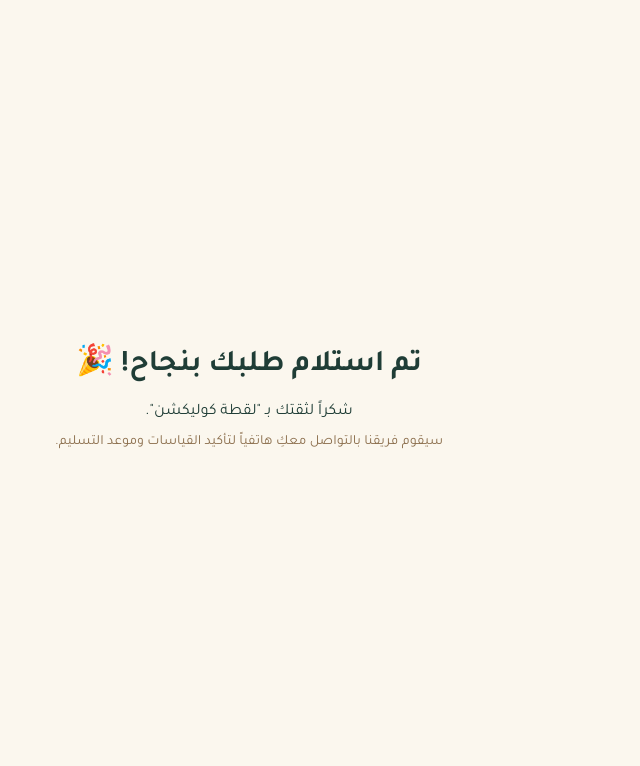
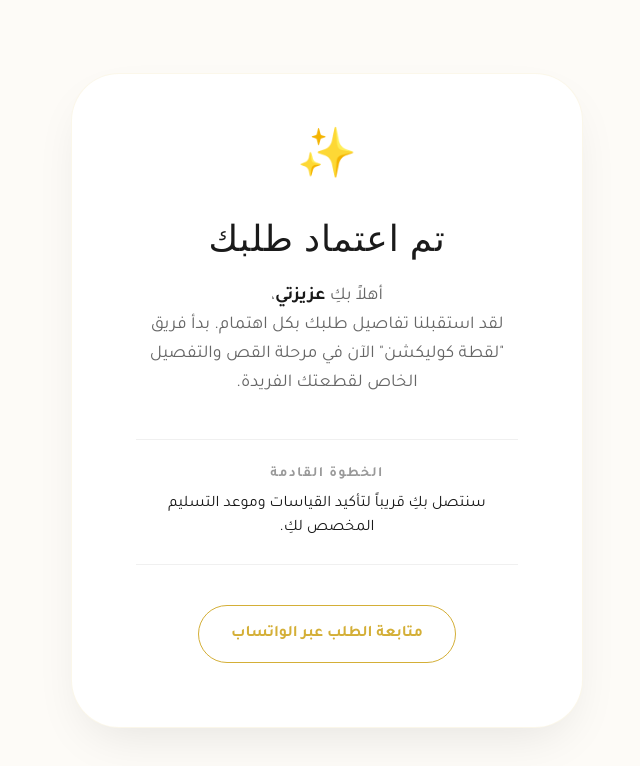
Before and after one commit to Bdourq/Loooool1, a Next.js app: page /tanko in a window 1280 px wide. Shown: the top 766 px of the page, without its empty margins (460-1100 px from the left). Built offline with nearby package versions, Linux system fonts and the light colour scheme.

Commit message:
Refactor Tanko component with improved layout

```diff
--- a/app/tanko/page.js
+++ b/app/tanko/page.js
@@ -1,9 +1,54 @@
-export default function Tanko() {
+"use client";
+import { useSearchParams } from "next/navigation";
+import { Suspense } from "react";
+
+function TankoContent() {
+  const searchParams = useSearchParams();
+  const name = searchParams.get("name") || "عزيزتي";
+
   return (
-    <div className="flex flex-col items-center justify-center min-h-screen bg-cream text-royal p-6 text-center">
-      <h1 className="text-3xl font-bold mb-4">تم استلام طلبك بنجاح! 🎉</h1>
-      <p>شكراً لثقتك بـ "لقطة كوليكشن".</p>
-      <p className="mt-2 text-sm text-earth">سيقوم فريقنا بالتواصل معكِ هاتفياً لتأكيد القياسات وموعد التسليم.</p>
+    <div className="min-h-screen bg-[#fdfbf7] flex items-center justify-center p-4">
+      {/* بطاقة الشكر - بتصميم دار أزياء */}
+      <div className="max-w-lg w-full bg-white p-10 md:p-16 rounded-[3rem] shadow-[0_20px_50px_-15px_rgba(0,0,0,0.1)] border border-[#d4af37]/10 text-center">
+
+        {/* أيقونة ذهبية رقيقة */}
+        <div className="mb-8">
+          <span className="text-5xl">✨</span>
+        </div>
+
+        <h1 className="text-4xl font-serif font-light text-[#1a1a1a] mb-6 tracking-wide">
+          تم اعتماد طلبك
+        </h1>
+
+        <p className="text-[#666] text-lg mb-10 leading-relaxed font-light">
+          أهلاً بكِ <span className="font-semibold text-[#1a1a1a]">{name}</span>، <br />
+          لقد استقبلنا تفاصيل طلبك بكل اهتمام. بدأ فريق "لقطة كوليكشن" الآن في مرحلة القص والتفصيل الخاص لقطعتك الفريدة.
+        </p>
+
+        {/* صندوق معلومات الاتصال */}
+        <div className="py-6 border-y border-[#f0f0f0] mb-10">
+          <p className="text-sm uppercase tracking-widest text-[#999] mb-2 font-bold">الخطوة القادمة</p>
+          <p className="text-[#1a1a1a] font-medium">سنتصل بكِ قريباً لتأكيد القياسات وموعد التسليم المخصص لكِ.</p>
+        </div>
+
+        {/* زر الواتساب - بتصميم غير متطفل */}
+        <a
+          href="https://wa.me/962775347250"
+          target="_blank"
+          rel="noopener noreferrer"
+          className="inline-flex items-center gap-3 text-[#d4af37] border border-[#d4af37] px-8 py-4 rounded-full font-bold hover:bg-[#d4af37] hover:text-white transition-all duration-300"
+        >
+          متابعة الطلب عبر الواتساب
+        </a>
+      </div>
     </div>
   );
 }
+
+export default function Tanko() {
+  return (
+    <Suspense fallback={<div className="text-[#1a1a1a] animate-pulse">جاري التحميل...</div>}>
+      <TankoContent />
+    </Suspense>
+  );
+}
```
